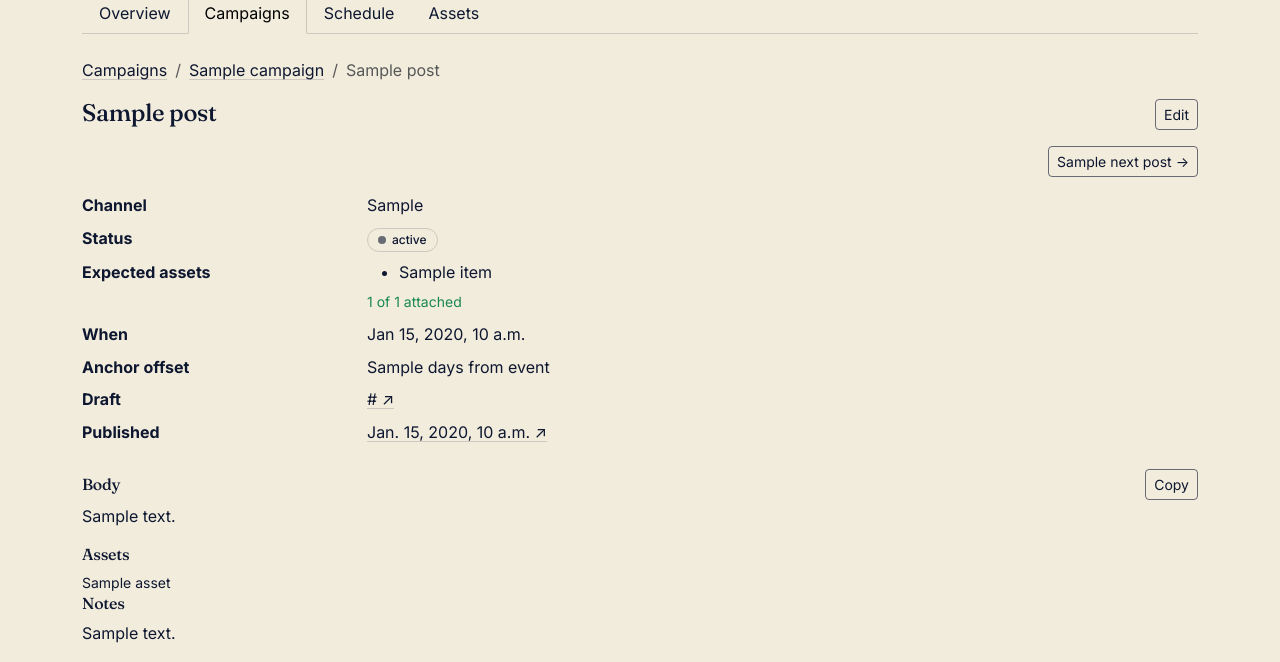
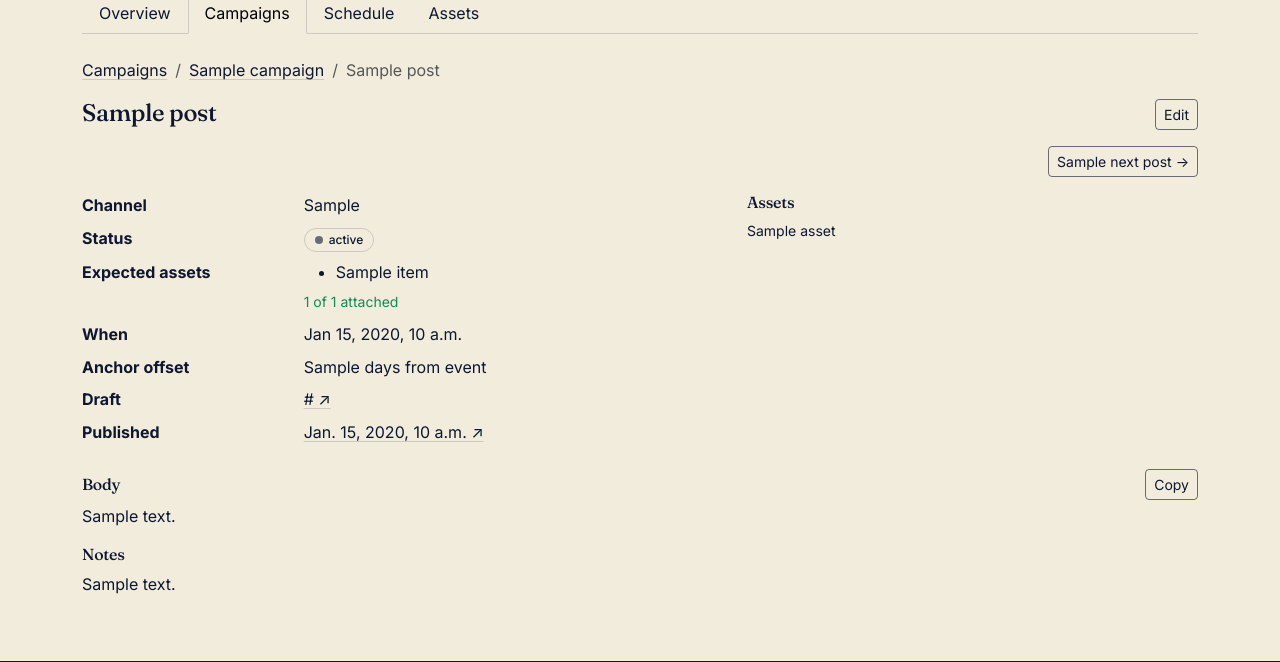
Before and after one commit to Mariatta/secretcodes, a Django app: template content_planner/templates/content_planner/post_detail.html in a window 1280 px wide. Shown: the part 156-818 px from the top of the page. Run offline with Django 5.2, Linux system fonts and the light colour scheme; the template is opened without the code that fills it: most values are stand-ins (such as "Sample title", 1, 10 or a date in 2020); some libraries are stand-ins or nearby versions.

Commit message:
Two-column post detail to use horizontal space
Put the metadata list in a left column and the attached-asset thumbnails
in a right column (extracted to _asset_thumbs.html), instead of short
fields leaving the right side blank. Body and notes stay full-width below.

```diff
--- a/content_planner/templates/content_planner/post_detail.html
+++ b/content_planner/templates/content_planner/post_detail.html
@@ -40,17 +40,19 @@
             {% endif %}
         </span>
     </div>
-    <dl class="row">
-        <dt class="col-sm-3">
+    <div class="row mb-3">
+        <div class="col-lg-7">
+            <dl class="row mb-0">
+                <dt class="col-sm-4">
                     Channel
                 </dt>
-        <dd class="col-sm-9">
+                <dd class="col-sm-8">
                     {{ post.get_channel_display }}
                 </dd>
-        <dt class="col-sm-3">
+                <dt class="col-sm-4">
                     Status
                 </dt>
-        <dd class="col-sm-9">
+                <dd class="col-sm-8">
                     {% include "content_planner/_status_badge.html" with value=post.status label=post.get_status_display %}
                     {% if post.is_overdue %}
                         <span class="badge bg-danger">Overdue</span>
@@ -60,10 +62,10 @@
                     {% endif %}
                 </dd>
                 {% if post.expected_asset_list %}
-            <dt class="col-sm-3">
+                    <dt class="col-sm-4">
                         Expected assets
                     </dt>
-            <dd class="col-sm-9">
+                    <dd class="col-sm-8">
                         <ul class="mb-1">
                             {% for item in post.expected_asset_list %}
                                 <li>
@@ -79,10 +81,10 @@
                         </small>
                     </dd>
                 {% endif %}
-        <dt class="col-sm-3">
+                <dt class="col-sm-4">
                     When
                 </dt>
-        <dd class="col-sm-9">
+                <dd class="col-sm-8">
                     {% if post.scheduled_at %}
                         {% if post.is_all_day %}
                             {{ post.scheduled_at|date:"M j, Y" }} <span class="text-muted">(all day)</span>
@@ -97,30 +99,35 @@
                     {% endif %}
                 </dd>
                 {% if post.anchor_offset_days is not None %}
-            <dt class="col-sm-3">
+                    <dt class="col-sm-4">
                         Anchor offset
                     </dt>
-            <dd class="col-sm-9">
+                    <dd class="col-sm-8">
                         {{ post.anchor_offset_days }} day{{ post.anchor_offset_days|pluralize }} from event
                     </dd>
                 {% endif %}
                 {% if post.draft_url %}
-            <dt class="col-sm-3">
+                    <dt class="col-sm-4">
                         Draft
                     </dt>
-            <dd class="col-sm-9">
+                    <dd class="col-sm-8">
                         <a href="{{ post.draft_url }}" rel="noopener" target="_blank">{{ post.draft_url }} ↗</a>
                     </dd>
                 {% endif %}
                 {% if post.published_url %}
-            <dt class="col-sm-3">
+                    <dt class="col-sm-4">
                         Published
                     </dt>
-            <dd class="col-sm-9">
+                    <dd class="col-sm-8">
                         <a href="{{ post.published_url }}" rel="noopener" target="_blank">{{ post.published_url }} ↗</a>
                     </dd>
                 {% endif %}
             </dl>
+        </div>
+        <div class="col-lg-5">
+            {% include "content_planner/_asset_thumbs.html" %}
+        </div>
+    </div>
     {% if post.body_snippet %}
         <div class="d-flex justify-content-between align-items-center mb-1">
             <h3 class="h6 mb-0">
@@ -149,39 +156,6 @@
           }
         </script>
     {% endif %}
-    {% if post.assets.all %}
-        <h3 class="h6">
-            Assets
-        </h3>
-        <div class="d-flex flex-wrap gap-3">
-            {% for asset in post.assets.all %}
-                <div class="text-center">
-                    {% if asset.is_image %}
-                        <a href="{{ asset.media_url }}" rel="noopener" target="_blank">
-                            <img class="sc-asset-thumb"
-                                 width="48"
-                                 height="48"
-                                 src="{{ asset.media_url }}"
-                                 alt="{{ asset.name }}">
-                        </a>
-                    {% elif asset.is_video %}
-                        <a href="{{ asset.media_url }}" rel="noopener" target="_blank">
-                            <video class="sc-asset-thumb"
-                                   width="48"
-                                   height="48"
-                                   src="{{ asset.media_url }}#t=0.1"
-                                   muted
-                                   preload="metadata">
-                            </video>
-                        </a>
-                    {% endif %}
-                    <div class="small">
-                        {{ asset.name }}
-                    </div>
-                </div>
-            {% endfor %}
-        </div>
-    {% endif %}
     {% if post.notes %}
         <h3 class="h6">
             Notes
```
Also changed, not shown: content_planner/templates/content_planner/_asset_thumbs.html (added, +34 -0 lines). Lines whose indentation alone changed are shown as unchanged.
